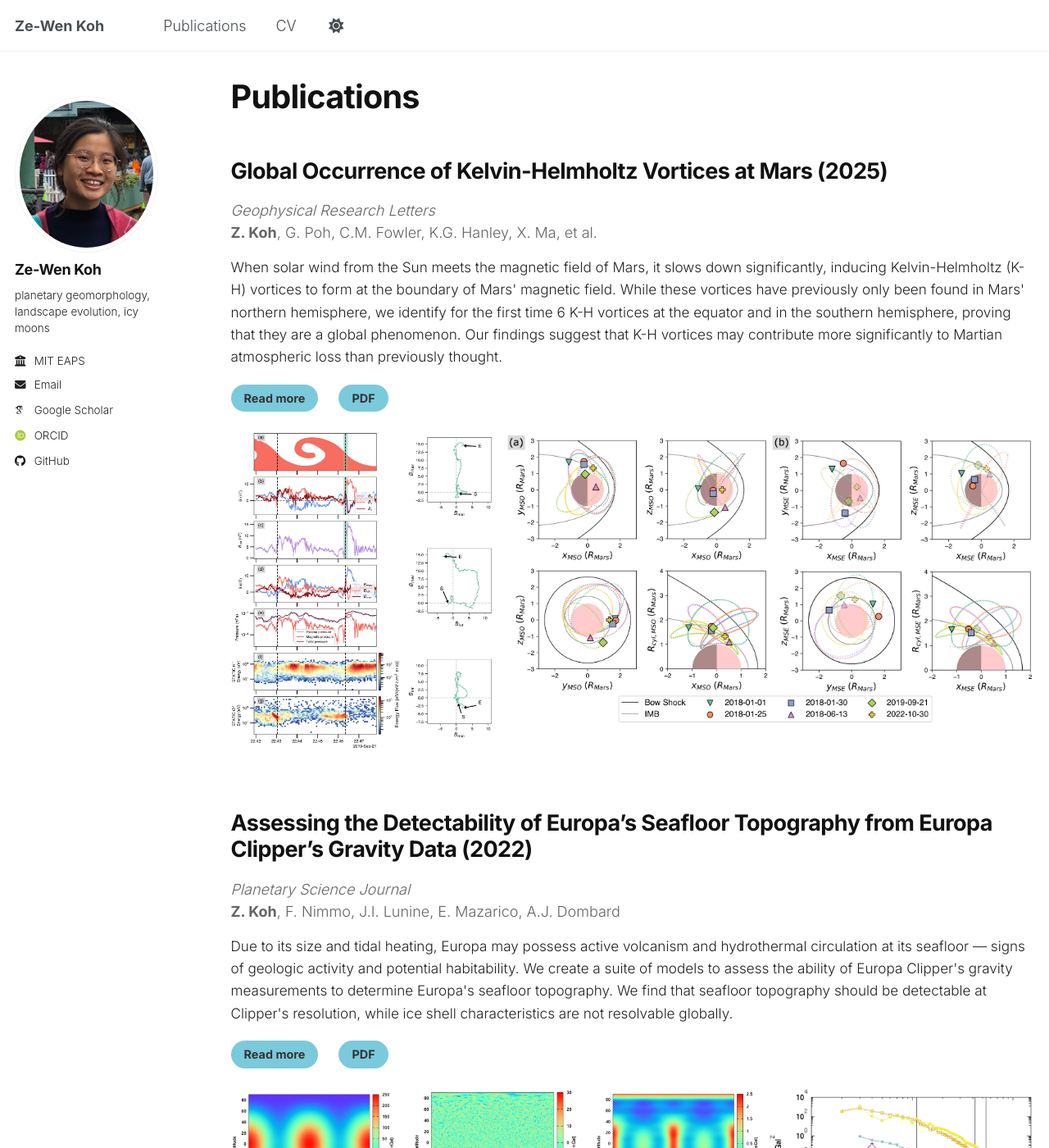
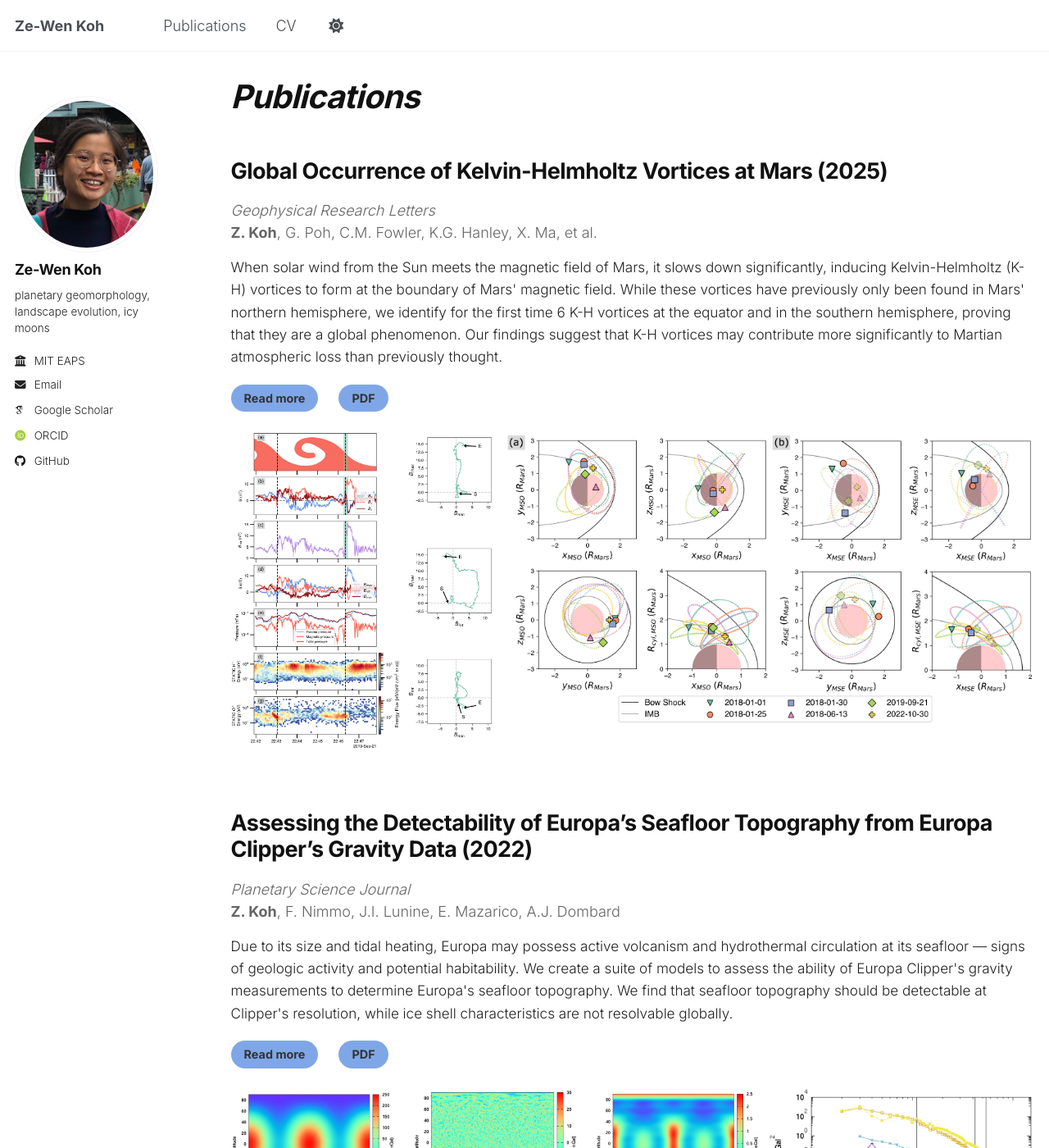
Before and after one commit to kohzewen/kohzewen.github.io, a Jekyll site: the page built from _pages/publications.html, in a window 1280 px wide and 1400 px high. Shown: the whole window at 82% size. Built offline with Jekyll 4.4.1, drawn with Linux system fonts in a browser that asks for light colours; some web fonts are replaced.

Commit message:
change link style

```diff
--- a/_pages/publications.html
+++ b/_pages/publications.html
@@ -10,6 +10,7 @@
   .page__title {
     font-size: 2.2rem !important; /* Larger than the 1.5rem paper titles */
     font-weight: 900 !important;  /* Heavier weight */
+    font-style: italic !important;
     margin-bottom: 20px !important;
   }
 </style>
@@ -37,10 +38,10 @@
 
     <div style="margin-bottom: 25px; display: flex; gap: 25px;">
       {% if post.paperurl %}
-        <a href="{{ post.paperurl }}" class="custom-btn" style="background: #7acadc; color: #333; padding: 6px 16px; border-radius: 50px; text-decoration: none; font-size: 0.8rem; font-weight: 600">Read more</a>
+        <a href="{{ post.paperurl }}" class="custom-btn" style="background: #7fa7e7; color: #333; padding: 6px 16px; border-radius: 50px; text-decoration: none; font-size: 0.8rem; font-weight: 600">Read more</a>
       {% endif %}
       {% if post.pdf %}
-        <a href="{{ post.pdf }}" class="custom-btn" style="background: #7acadc; color: #333; padding: 6px 16px; border-radius: 50px; text-decoration: none; font-size: 0.8rem; font-weight: 600">PDF</a>
+        <a href="{{ post.pdf }}" class="custom-btn" style="background: #7fa7e7; color: #333; padding: 6px 16px; border-radius: 50px; text-decoration: none; font-size: 0.8rem; font-weight: 600">PDF</a>
       {% endif %}
     </div>
 
--- a/assets/css/main.scss
+++ b/assets/css/main.scss
@@ -58,17 +58,17 @@
   font-family: "Inter", sans-serif !important;
   font-weight: 800 !important;
   color: #111111 !important;
-  letter-spacing: -0.02em; /* Gives it that tight, modern look */
+  letter-spacing: -0.02em;
 }
 
 h3, h4 {
   font-family: "Inter", sans-serif !important;
   font-weight: 600 !important;
   color: #111111 !important;
-  letter-spacing: -0.02em; /* Gives it that tight, modern look */
+  letter-spacing: -0.02em;
 }
 
-/* --- Completely Remove Footer & Grey Bar --- */
+/* --- Remove Footer & Grey Bar --- */
 .page__footer,
 .site-footer,
 .page__footer-follow,
@@ -80,3 +80,26 @@
   border: none !important;
   background-color: transparent !important;
 }
+
+/* Targets links only inside the main content areas */
+.page__content a,
+.archive a,
+.inner-content a {
+  color: inherit;
+  text-decoration: underline;
+  text-underline-offset: 1px; /* Gives the underline a little breathing room */
+  transition: color 0.2s ease, text-decoration 0.2s ease;
+}
+
+.page__content a:hover,
+.archive a:hover,
+.inner-content a:hover {
+  color: #7fa7e7 !important;
+  text-decoration: none;
+}
+
+/* --- Safety Reset --- */
+/* Ensures buttons specifically do NOT get underlines if they are inside those areas */
+.custom-btn {
+  text-decoration: none !important;
+}
```
